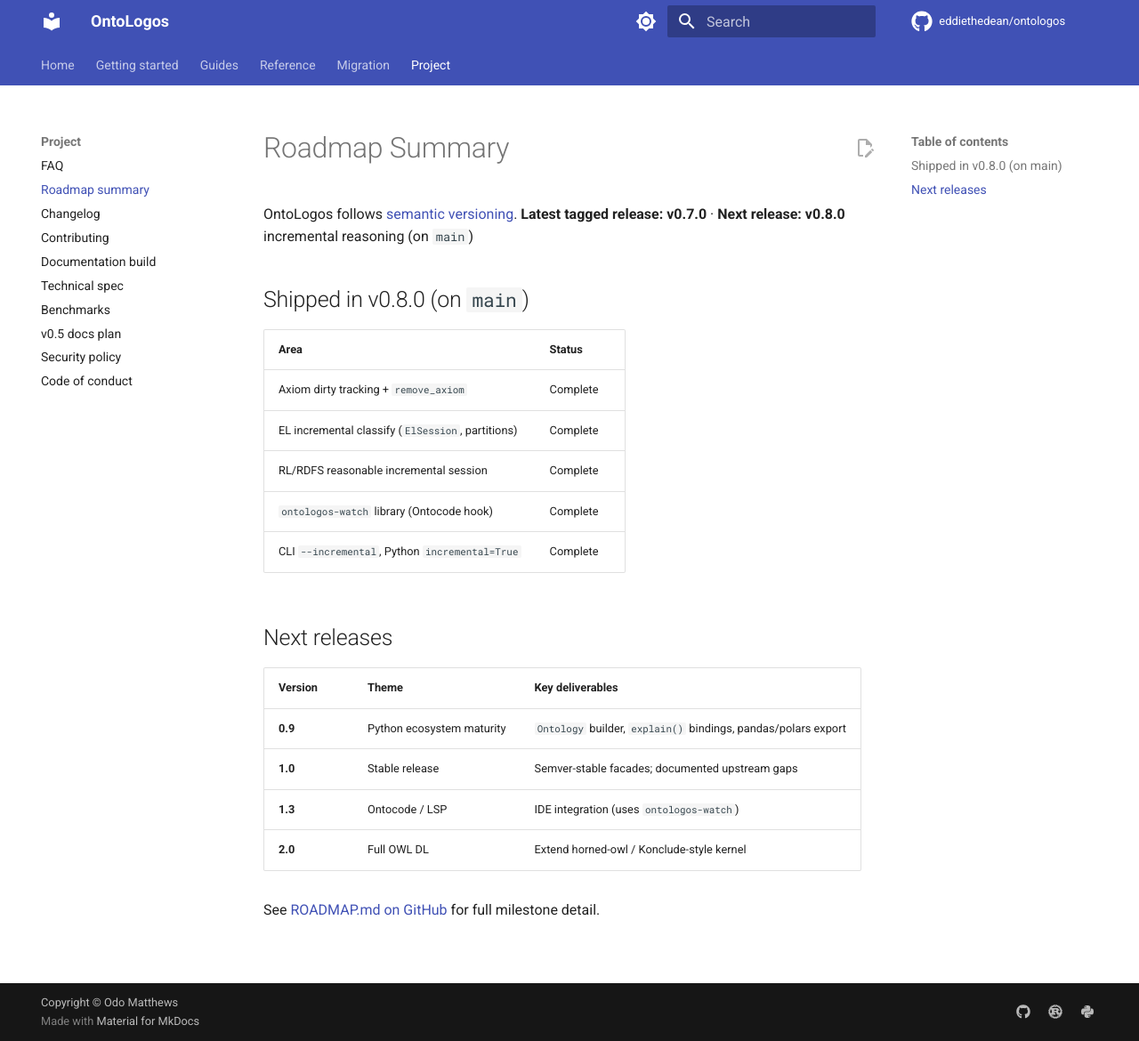
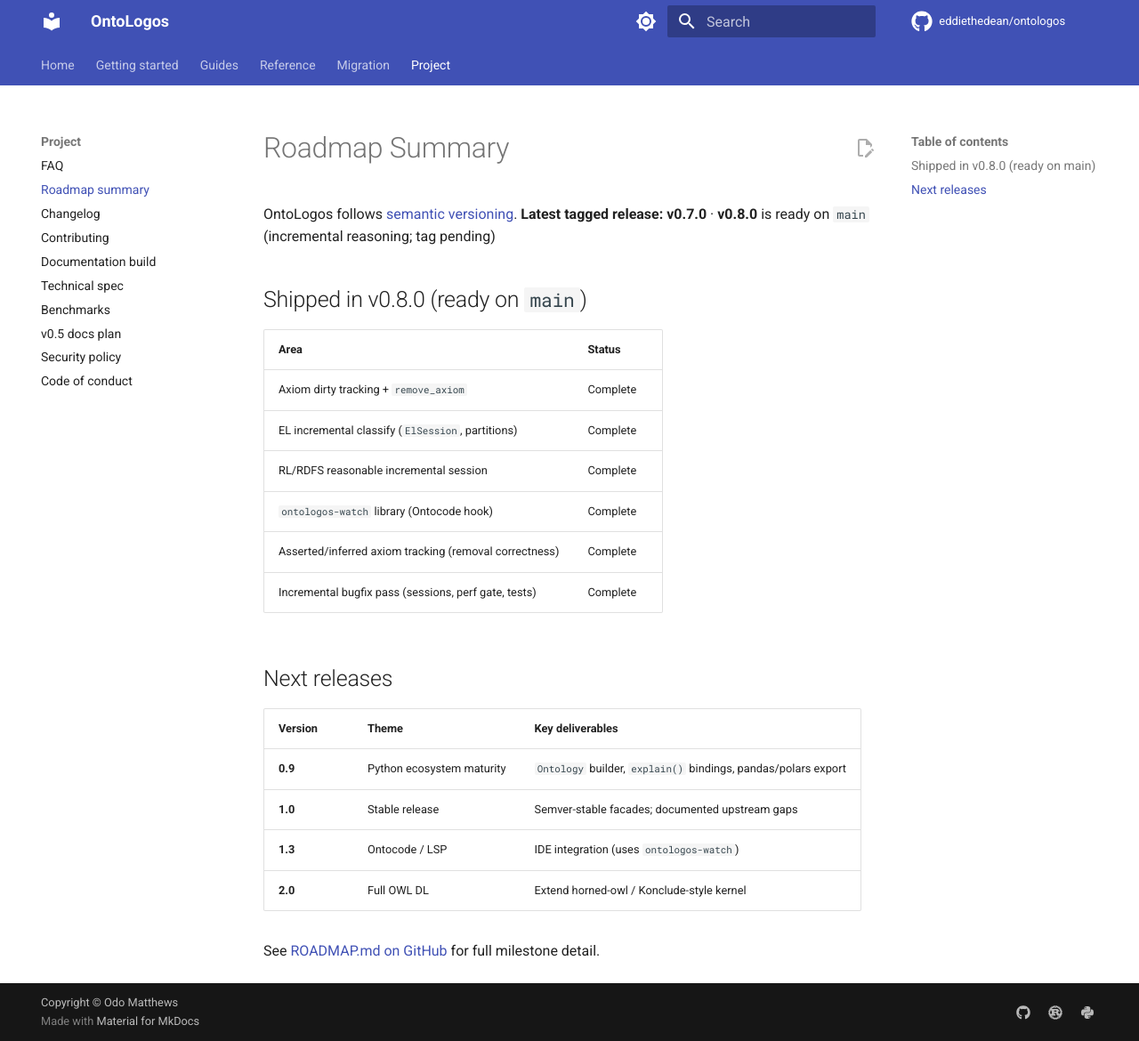
Before and after one commit to eddiethedean/ontologos, an MkDocs documentation site: the page built from docs/project/roadmap-summary.md, in a window 1280 px wide and 1170 px high. Shown: the whole window at 89% size. Built offline with MkDocs 1.6.1 and Material for MkDocs 9.7.7, drawn with Linux system fonts in a browser that asks for light colours; comment, search, counter and statistics services are not loaded.

Commit message:
Prepare v0.8.0 release docs and checklist.
Expand release notes, sync ROADMAP/README/overview for tag-pending state, and fix latest-tagged-release references ahead of v0.8.0 publish.

```diff
--- a/docs/project/roadmap-summary.md
+++ b/docs/project/roadmap-summary.md
@@ -1,8 +1,8 @@
 # Roadmap Summary
 
-OntoLogos follows [semantic versioning](https://semver.org/). **Latest tagged release:** **v0.7.0** · **Next release:** **v0.8.0** incremental reasoning (on `main`)
+OntoLogos follows [semantic versioning](https://semver.org/). **Latest tagged release:** **v0.7.0** · **v0.8.0** is ready on `main` (incremental reasoning; tag pending)
 
-## Shipped in v0.8.0 (on `main`)
+## Shipped in v0.8.0 (ready on `main`)
 
 | Area | Status |
 |------|--------|
@@ -10,7 +10,8 @@ OntoLogos follows [semantic versioning](https://semver.org/). **Latest tagged re
 | EL incremental classify (`ElSession`, partitions) | Complete |
 | RL/RDFS reasonable incremental session | Complete |
 | `ontologos-watch` library (Ontocode hook) | Complete |
-| CLI `--incremental`, Python `incremental=True` | Complete |
+| Asserted/inferred axiom tracking (removal correctness) | Complete |
+| Incremental bugfix pass (sessions, perf gate, tests) | Complete |
 
 ## Next releases
 
```
Also changed, not shown: PLAN.md (+1 -1 lines), README.md (+2 -1 lines), ROADMAP.md (+4 -2 lines), SPEC.md (+1 -1 lines), docs/project/overview.md (+2 -2 lines), .github/release/v0.8.0.md, 1 other file.
